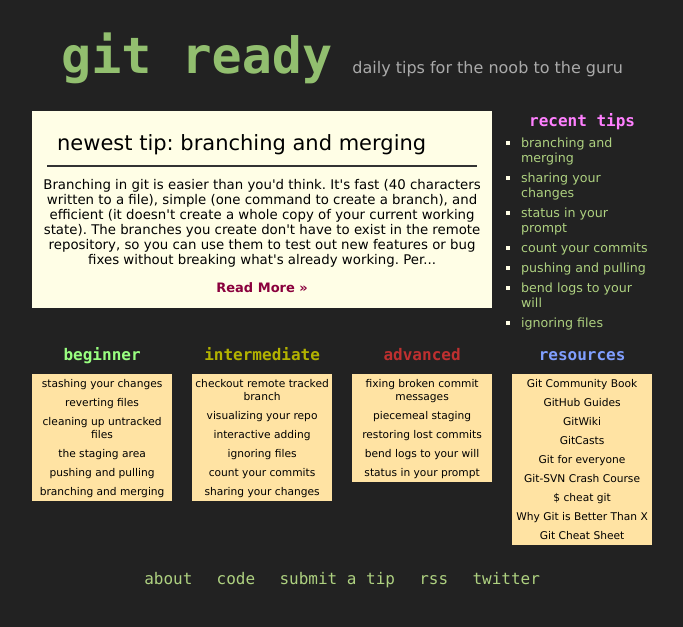
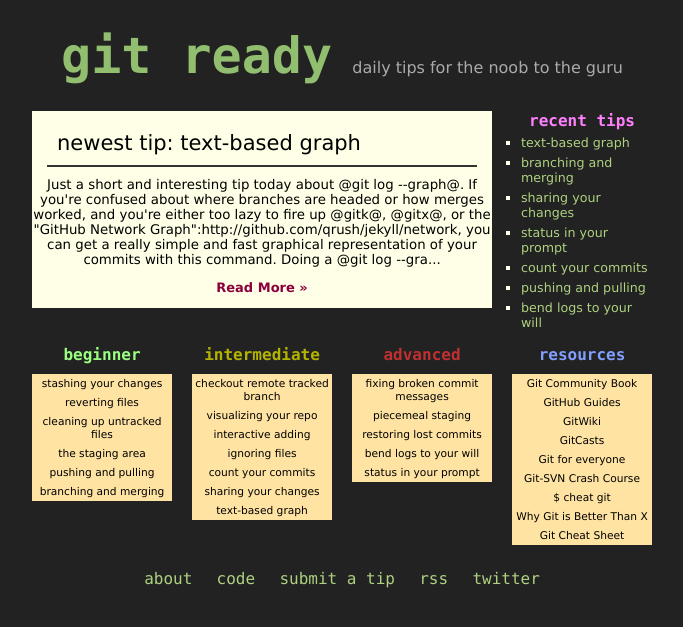
Before and after one commit to qrush/gitready, a Jekyll site: the page built from index.html, in a window 1280 px wide. Shown: the top 627 px of the page, without its empty margins (298-981 px from the left). Built offline with Jekyll 4.4.1, drawn with Linux system fonts in a browser that asks for light colours.

Commit message:
Adding post on git log --graph

```diff
--- a/_layouts/default.html
+++ b/_layouts/default.html
@@ -37,6 +37,7 @@
       <a href="/2009/01/19/ignoring-files.html">ignoring files</a>
       <a href="/2009/01/22/count-your-commits.html">count your commits</a>
       <a href="/2009/01/24/sharing-your-changes.html">sharing your changes</a>
+      <a href="/2009/01/26/text-based-graph.html">text-based graph</a>
     </div>
     <div class="grid_2 links">
       <h3 id="red">advanced</h3>
--- /dev/null
+++ b/_posts/2009-01-26-text-based-graph.textile
@@ -0,0 +1,17 @@
+---
+layout: post
+title: text-based graph
+---
+
+Just a short and interesting tip today about @git log --graph@. If you're confused about where branches are headed or how merges worked, and you're either too lazy to fire up @gitk@, @gitx@, or the "GitHub Network Graph":http://github.com/qrush/jekyll/network, you can get a really simple and fast graphical representation of your commits with this command.
+
+Doing a @git log --graph@ produces this for my clone of the "jekyll":http://github.com/qrush/jekyll repo, which has changes not pushed from yesterday's post on "merging and branching.":http://gitready.com/2009/01/25/branching-and-merging.html However, in this form it's not really helpful:
+
+p=. !/images/graphfail.png!
+
+
+Let's slim that down a bit to @git log --graph --pretty=oneline --abbrev-commit@ so we can get commits compressed and only show 6 characters from the SHA1:
+
+p=. !/images/graph.png!
+
+Much better! Of course, "there's plenty of other ways to visualize your repository":http://gitready.com/2009/01/13/visualizing-your-repo.html as well.
```
Also changed, not shown: images/graph.png (added), images/graphfail.png (added).
